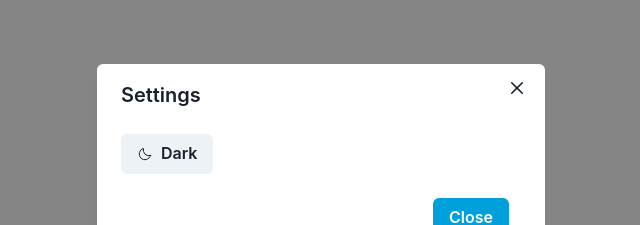
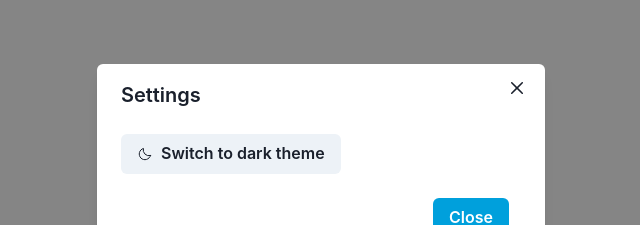
Before and after one commit to leosilva-dev/gopomodoro, a Next.js app: page / in a window 1280 px wide. Both pictures are taken after a click on the button 620 px from the left and 576 px from the top of the page. Shown: the top 225 px of the page, without its empty margins (319-959 px from the left). Built offline with nearby package versions, Linux system fonts and the light colour scheme; no server answers.

Commit message:
improve switch theme button

```diff
--- a/src/components/toggle-mode/ToggleMode.tsx
+++ b/src/components/toggle-mode/ToggleMode.tsx
@@ -6,11 +6,11 @@ export const ToggleMode: React.FC = () => {
   const { colorMode, toggleColorMode } = useColorMode();
   return colorMode === "light" ? (
     <Button onClick={toggleColorMode} leftIcon={<Icon as={Moon} />}>
-      Dark
+      Switch to dark theme
     </Button>
   ) : (
     <Button onClick={toggleColorMode} leftIcon={<Icon as={Sun} />}>
-      Light
+      Switch to Light theme
     </Button>
   );
 };
```
